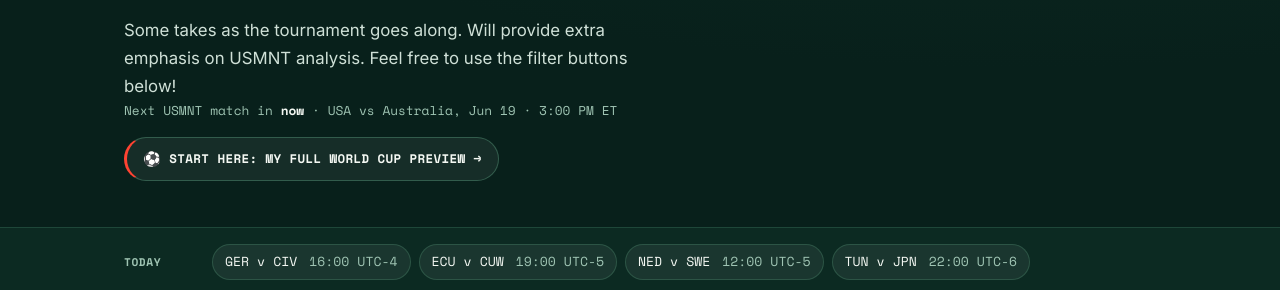
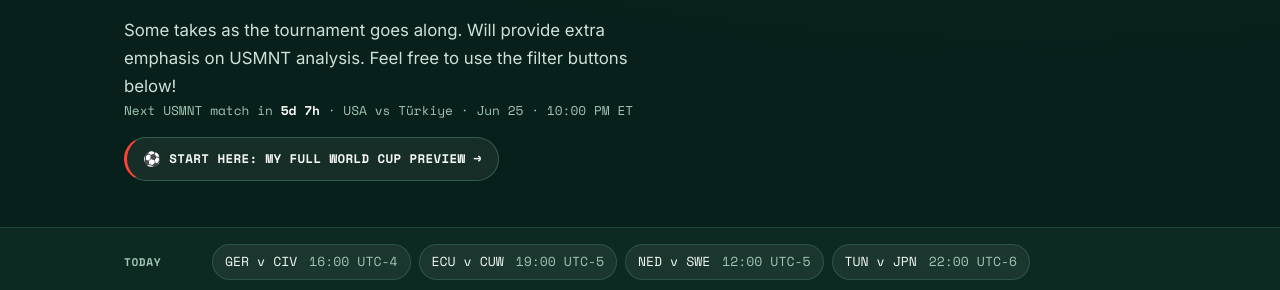
Before and after one commit to jmozden3/jmozden3.github.io, a Jekyll site: the page built from _posts/2026-06-11-world-cup-log.md, in a window 1280 px wide and 900 px high. Shown: the part 269-559 px from the top of the window. Built offline with Jekyll 4.4.1, drawn with Linux system fonts in a browser that asks for light colours; part of the change alters nothing that is shown.

Commit message:
Update next USMNT match to USA vs Türkiye (Jun 25)
USA vs Australia was played Jun 19, so the header countdown now points to
the next group game, USA vs Türkiye (Thu Jun 25, 10:00 PM ET). Refactored
the countdown into a single NEXT_USMNT config that also supports a TBD
state (unknown kickoff) and removing the line entirely if the USA are
eliminated in the knockouts.

Co-Authored-By: Claude Opus 4.8 (1M context) <noreply@anthropic.com>
Claude-Session: https://claude.ai/code/session_01983LTHHds5ij69NRPj6afT

```diff
--- a/_posts/2026-06-11-world-cup-log.md
+++ b/_posts/2026-06-11-world-cup-log.md
@@ -148,7 +148,7 @@ image: https://jmozden3.github.io/assets/images/usmnt-goal-hug.png
     <span class="eyebrow">// Running log</span>
     <h1>The World Cup, as it happens</h1>
     <p class="sub">Some takes as the tournament goes along. Will provide extra emphasis on USMNT analysis. Feel free to use the filter buttons below!</p>
-    <p class="wcl-next">Next USMNT match in <b id="wc-next">—</b> · USA vs Australia, Jun 19 · 3:00 PM ET</p>
+    <p class="wcl-next" id="wc-next-line">Next USMNT match in <b id="wc-next">—</b> · USA vs Türkiye, Jun 25 · 10:00 PM ET</p>
     <p class="wcl-pinned"><a href="/sports/2026/06/10/wc-preview.html"><span class="pin">⚽</span> Start here: my full World Cup preview →</a></p>
   </div>
 </header>
@@ -618,11 +618,35 @@ image: https://jmozden3.github.io/assets/images/usmnt-goal-hug.png
     refresh();
   })();
 
-  /* ---- countdown to USA's next match (reuses the preview's countdown trick) ---- */
+  /* ---- countdown to USA's next match (reuses the preview's countdown trick) ----
+     SINGLE SOURCE OF TRUTH — update only NEXT_USMNT below after each USMNT game.
+       • Known next game : set opponent + kickoff (ISO 8601 w/ ET offset) + dateLabel.
+       • Date not set yet : set kickoff to null  -> the line reads "... TBD".
+                            (e.g. a knockout opponent/time we don't know yet)
+       • USA eliminated  : set eliminated to true -> the whole line is removed. */
+  var NEXT_USMNT = {
+    opponent : 'USA vs Türkiye',
+    kickoff  : '2026-06-25T22:00:00-04:00', // null when unknown -> shows TBD
+    dateLabel: 'Jun 25 · 10:00 PM ET',
+    eliminated: false                        // true -> hide the line entirely
+  };
   (function(){
-    var el = document.getElementById('wc-next');
-    if (!el) return;
-    var target = new Date('2026-06-19T15:00:00-04:00').getTime();
+    var line = document.getElementById('wc-next-line');
+    var el   = document.getElementById('wc-next');
+    if (!line || !el) return;
+
+    if (NEXT_USMNT.eliminated) { line.remove(); return; }
+
+    // No confirmed date yet -> TBD, no live countdown.
+    if (!NEXT_USMNT.kickoff) {
+      line.innerHTML = 'Next USMNT match · ' + NEXT_USMNT.opponent + ' · TBD';
+      return;
+    }
+
+    line.innerHTML = 'Next USMNT match in <b id="wc-next">—</b> · ' +
+                     NEXT_USMNT.opponent + ' · ' + NEXT_USMNT.dateLabel;
+    el = document.getElementById('wc-next');
+    var target = new Date(NEXT_USMNT.kickoff).getTime();
     function tick(){
       var d = target - Date.now();
       if (d < 0) { el.textContent = 'now'; return; }
```
